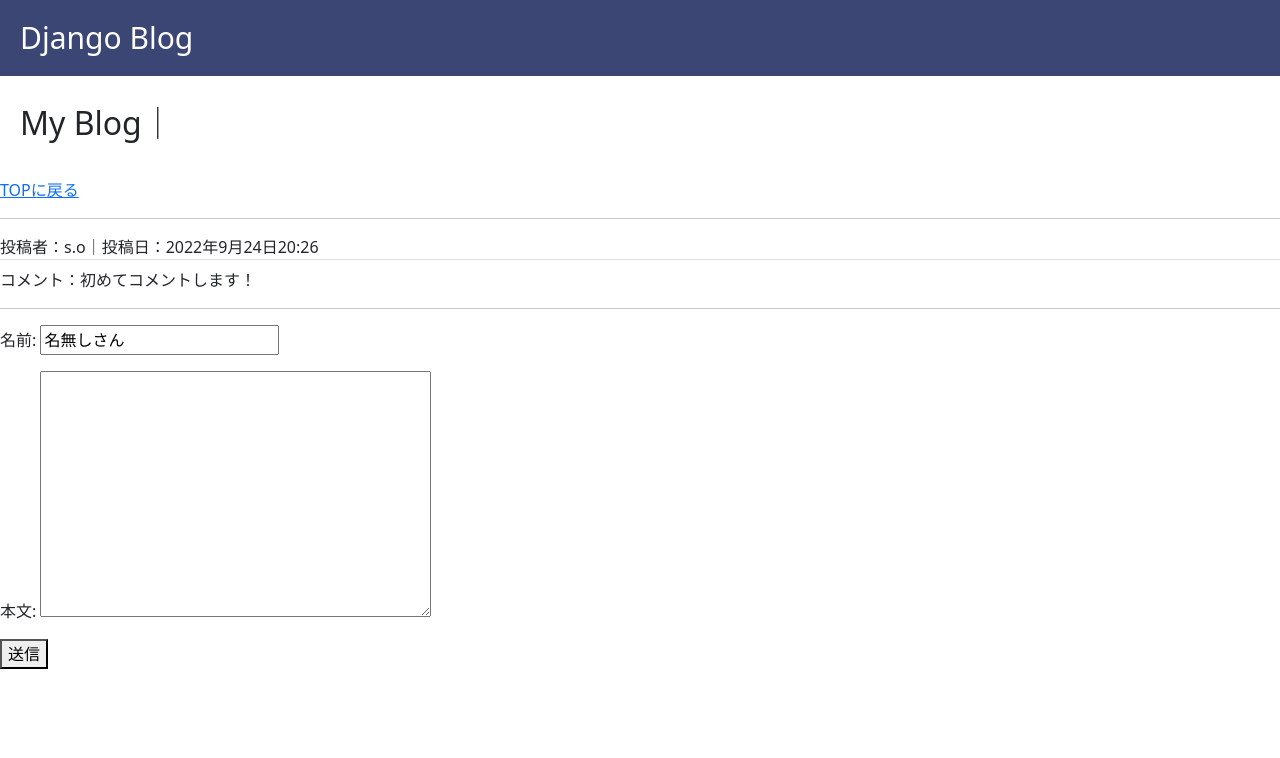
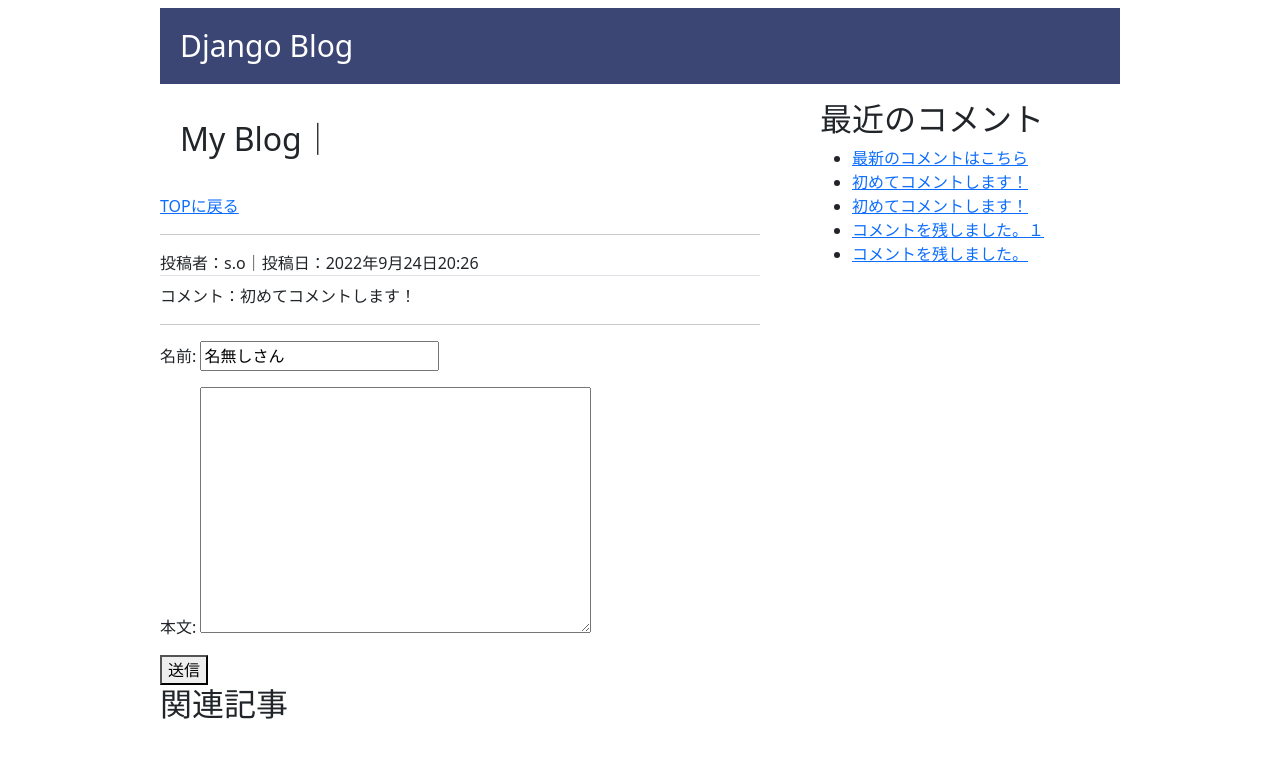
Before and after one commit to Tatsuya-Ohara/basic_django_blog, a Django app: page /detail/1/ in a window 1280 px wide. Shown: the top 758 px of the page. Run offline with Django 4.2, Linux system fonts and the light colour scheme; data comes from the database, SQL or seed files in the repository; both versions use the stored data as it was after the commit.

Commit message:
サイドバーを追加
最新のコメント5件と、記事へのリンクを追加

```diff
--- a/appconfig/settings.py
+++ b/appconfig/settings.py
@@ -52,6 +52,7 @@ TEMPLATES = [
                 'django.template.context_processors.request',
                 'django.contrib.auth.context_processors.auth',
                 'django.contrib.messages.context_processors.messages',
+                'blog.context_processors.common'
             ],
         },
     },
--- /dev/null
+++ b/blog/context_processors.py
@@ -0,0 +1,8 @@
+from .models import Comment
+
+
+def common(request):
+    context = {
+        'comment_list': Comment.objects.order_by("-created_at")[:5]
+    }
+    return context
--- a/templates/blog/base.html
+++ b/templates/blog/base.html
@@ -6,13 +6,50 @@
     <meta charset="UTF-8" />
     <meta name="viewport" content="width=device-width, initial-scale=1.0" />
     <link href="https://cdn.jsdelivr.net/npm/bootstrap@5.0.2/dist/css/bootstrap.min.css" rel="stylesheet" integrity="sha384-EVSTQN3/azprG1Anm3QDgpJLIm9Nao0Yz1ztcQTwFspd3yD65VohhpuuCOmLASjC" crossorigin="anonymous" />
-	<link rel="stylesheet" href="{% static 'css/style.css' %}">
-    <title>{% block title %}My Blog{% endblock title %}</title>
+    <link rel="stylesheet" href="{% static 'css/style.css' %}">
+    <title>
+      {% block title %}
+        My Blog
+      {% endblock %}
+    </title>
+    <style>
+      body {
+        width: 1200px;
+        margin: 0 auto;
+        display: grid;
+        grid-template-columns: 1fr 600px 60px 300px 1fr;
+        grid-template-rows: [head] 100px [main side] auto;
+      }
+      header {
+        grid-column: 2 / -2;
+        grid-row: head;
+        align-self: center;
+      }
+      main {
+        grid-column: 2;
+        grid-row: main;
+      }
+      aside {
+        grid-column: 4;
+        grid-row: side;
+      }
+    </style>
   </head>
   <body>
-    <h1><a href="/">Django Blog</a></h1>
-    {% block content %}
-
-    {% endblock %}
+    <header>
+      <h1><a href="/">Django Blog</a></h1>
+    </header>
+    <main>
+      {% block content %}
+      {% endblock %}
+    </main>
+    <aside>
+      <h2>最近のコメント</h2>
+      <ul>
+        {% for comment in comment_list %}
+            <li><a href="{% url 'detail' pk=comment.target.pk %}">{{ comment }}</a></li>
+        {% endfor %}
+    </ul>
+    </aside>
   </body>
 </html>
--- a/templates/blog/detail.html
+++ b/templates/blog/detail.html
@@ -42,6 +42,9 @@
   {% csrf_token %}
 </form>
 
+<h2>関連記事</h2>
+
+
 {% endblock %}
 
 {% comment %} タブの名前の付け方：https://zerofromlight.com/blogs/detail/6/ {% endcomment %}
```
Also changed, not shown: db.sqlite3.
